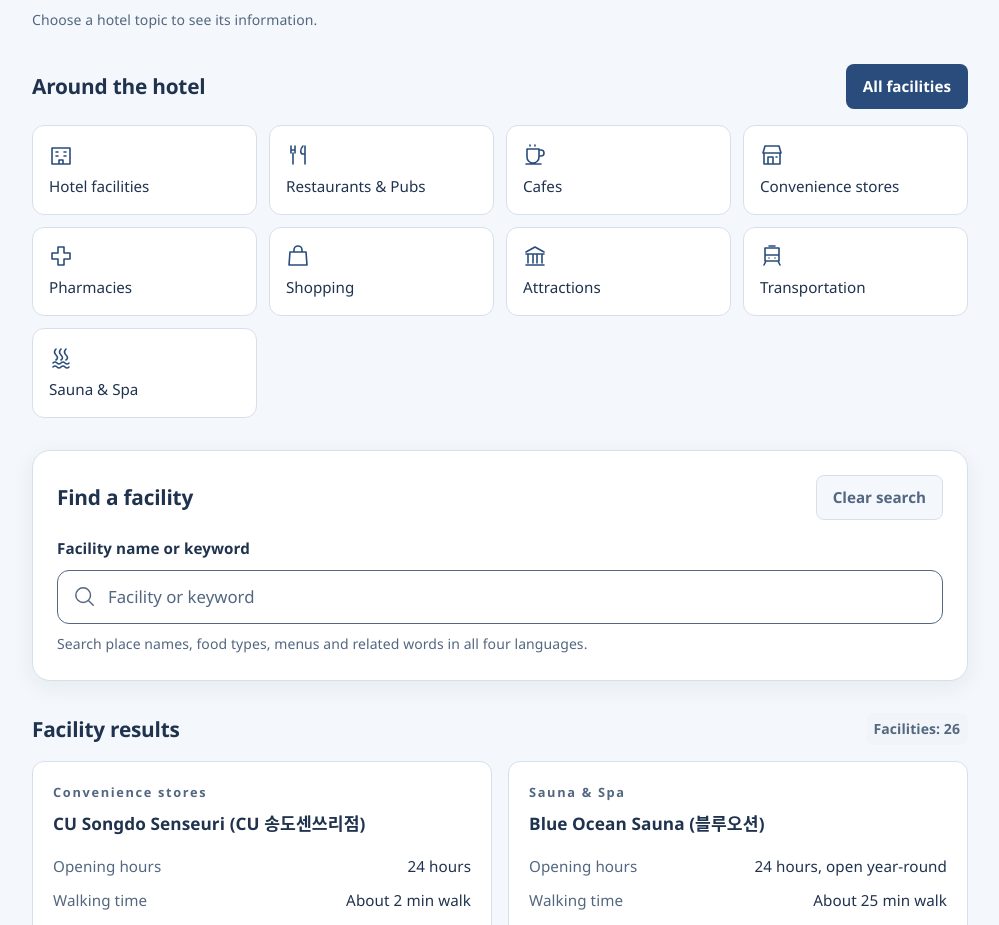
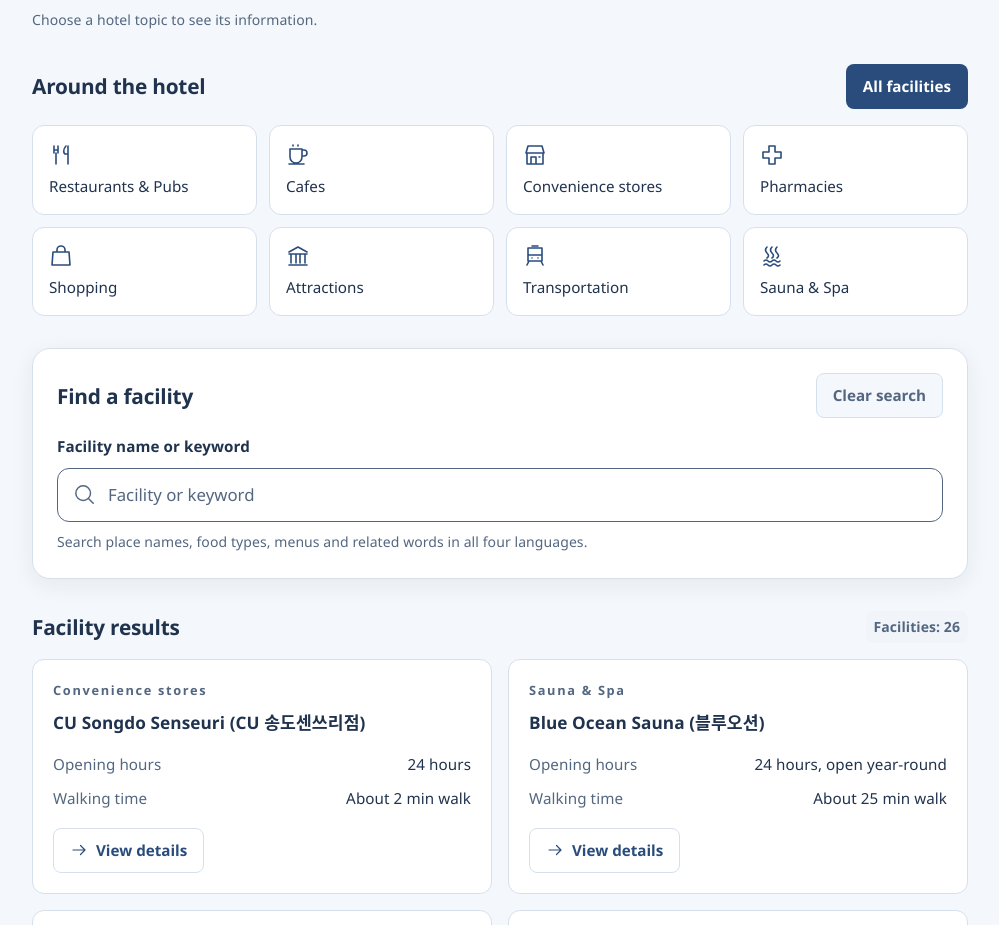
Before and after one commit to unispace1357-blip/CPH-INFORMATION-PROGRAM, a React (Vite) app: page /guest in a window 1280 px wide. Shown: the part 1252-2177 px from the top of the page, without its empty margins (140-1139 px from the left). Built offline with nearby package versions, Linux system fonts and the light colour scheme.

Commit message:
ux: remove empty hotel category in guest nearby-facility filters

```diff
--- a/src/pages/guest/GuestPage.tsx
+++ b/src/pages/guest/GuestPage.tsx
@@ -22,7 +22,7 @@ import { GuestFacilityResults } from '../../components/guest/GuestFacilityResult
 import { GuestFacilityDetail } from '../../components/guest/GuestFacilityDetail'
 import { AirportBusGuide, SongdoTourismGuide } from '../../components/ui/LocalTravelGuides'
 import { LOCAL_GUIDE_COPY } from '../../data/localGuide'
-import { UI_CATEGORIES } from '../../config/uiCategories'
+import { UI_CATEGORIES, visibleFacilityCategories } from '../../config/uiCategories'
 
 export function GuestPage() {
   const { language, setLanguage } = useGuestLanguage()
@@ -71,7 +71,7 @@ export function GuestPage() {
       <HotelInformation state={hotel} language={language} selected={hotelTopic} onSelect={setHotelTopic} onClose={closeHotel} />
       <section className="guest-section" id="nearby-facilities" aria-labelledby="nearby-facilities-title">
         <div className="section-heading"><h2 id="nearby-facilities-title">{m.ui.nearbyTitle}</h2><Button variant={category === 'all' ? 'primary' : 'secondary'} aria-pressed={category === 'all'} disabled={!dataset} onClick={() => updateFilters(query, 'all')}>{m.ui.allFacilities}</Button></div>
-        <div className="guest-category-grid" role="group" aria-label={m.ui.facilityCategoriesLabel}>{UI_CATEGORIES.map(item => <CategoryCard key={item.code} label={m.categories[item.code]} icon={item.icon} selected={category === item.code} disabled={!dataset} onClick={() => updateFilters(query, category === item.code ? 'all' : item.code)} aria-controls="guest-facility-results" />)}</div>
+        <div className="guest-category-grid" role="group" aria-label={m.ui.facilityCategoriesLabel}>{(dataset ? visibleFacilityCategories(dataset.facilities) : UI_CATEGORIES).map(item => <CategoryCard key={item.code} label={m.categories[item.code]} icon={item.icon} selected={category === item.code} disabled={!dataset} onClick={() => updateFilters(query, category === item.code ? 'all' : item.code)} aria-controls="guest-facility-results" />)}</div>
       </section>
       <section className="panel guest-search-panel" id="guest-search" aria-labelledby="guest-search-title">
         <div className="section-heading"><h2 id="guest-search-title">{m.ui.searchTitle}</h2><Button variant="quiet" disabled={!query} onClick={() => updateFilters('', category)}>{m.ui.clearSearch}</Button></div>
```
